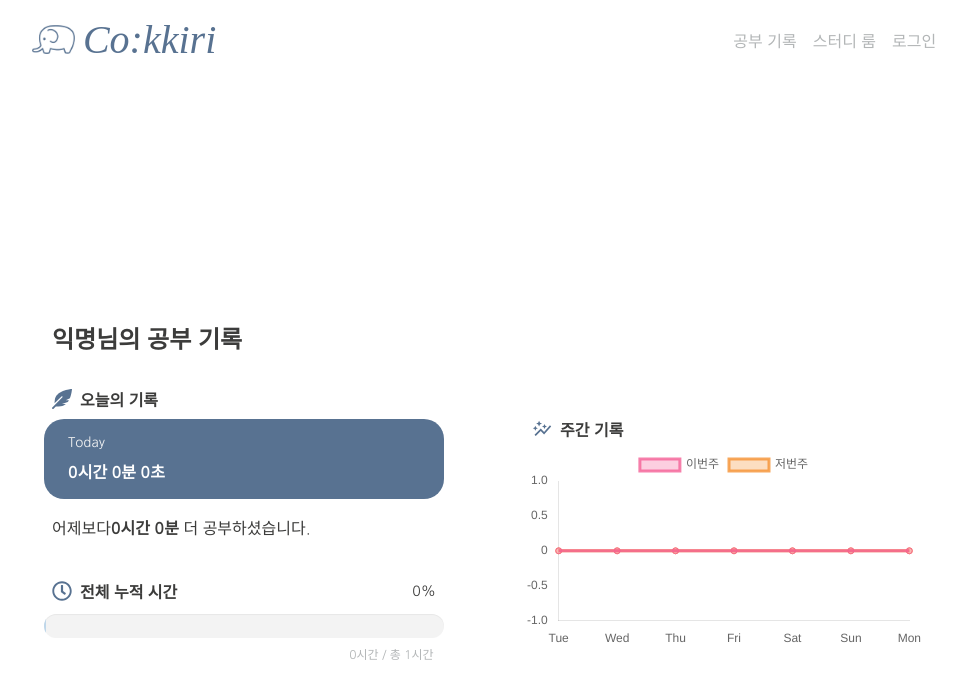
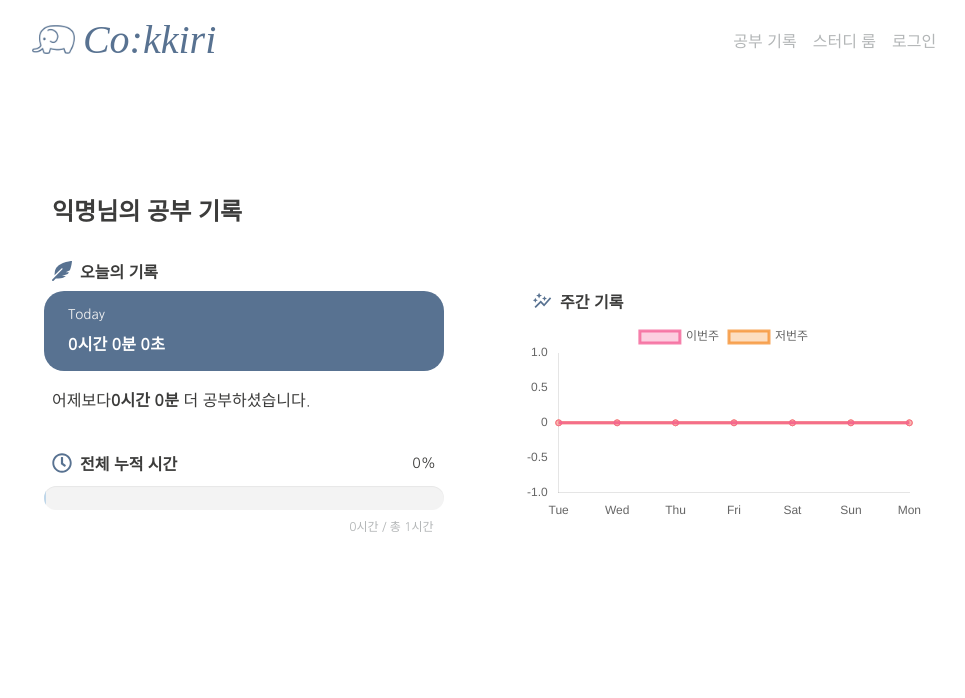
Before and after one commit to gandi0330/Cokkiri, a React (Create React App) app in the folder frontend/: page /my-record/1 in a window 1280 px wide. Shown: the top 698 px of the page, without its empty margins (156-1121 px from the left). Built offline with nearby package versions, Linux system fonts and the light colour scheme; a web font is replaced by a local one.

Commit message:
fix : 공부 기록 CSS 수정

```diff
--- a/frontend/src/pages/MyRecordPage.module.css
+++ b/frontend/src/pages/MyRecordPage.module.css
@@ -88,7 +88,7 @@
 
 @media only screen and (min-width: 750px) {
   .myRecord {
-    padding-top: 25%;
+    padding-top: 15%;
   }
 
   .myRecord__partition {
```
